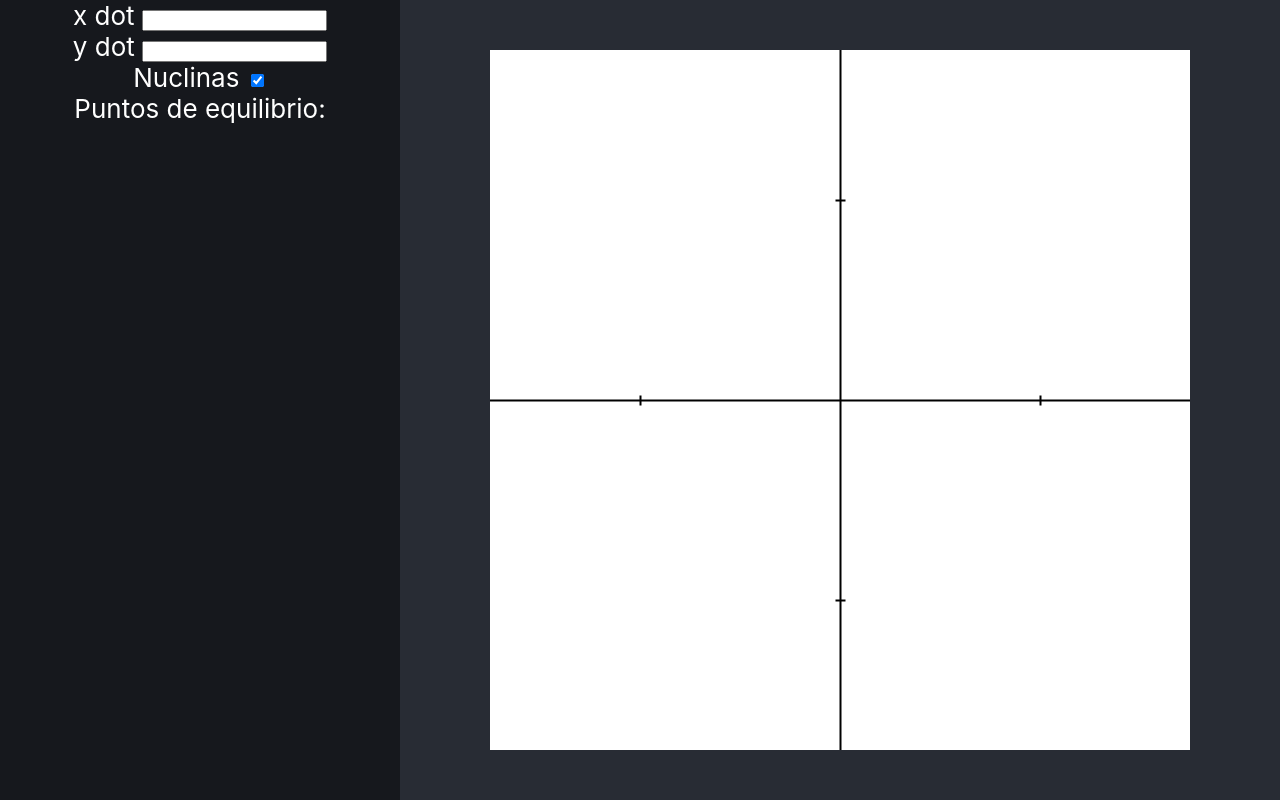
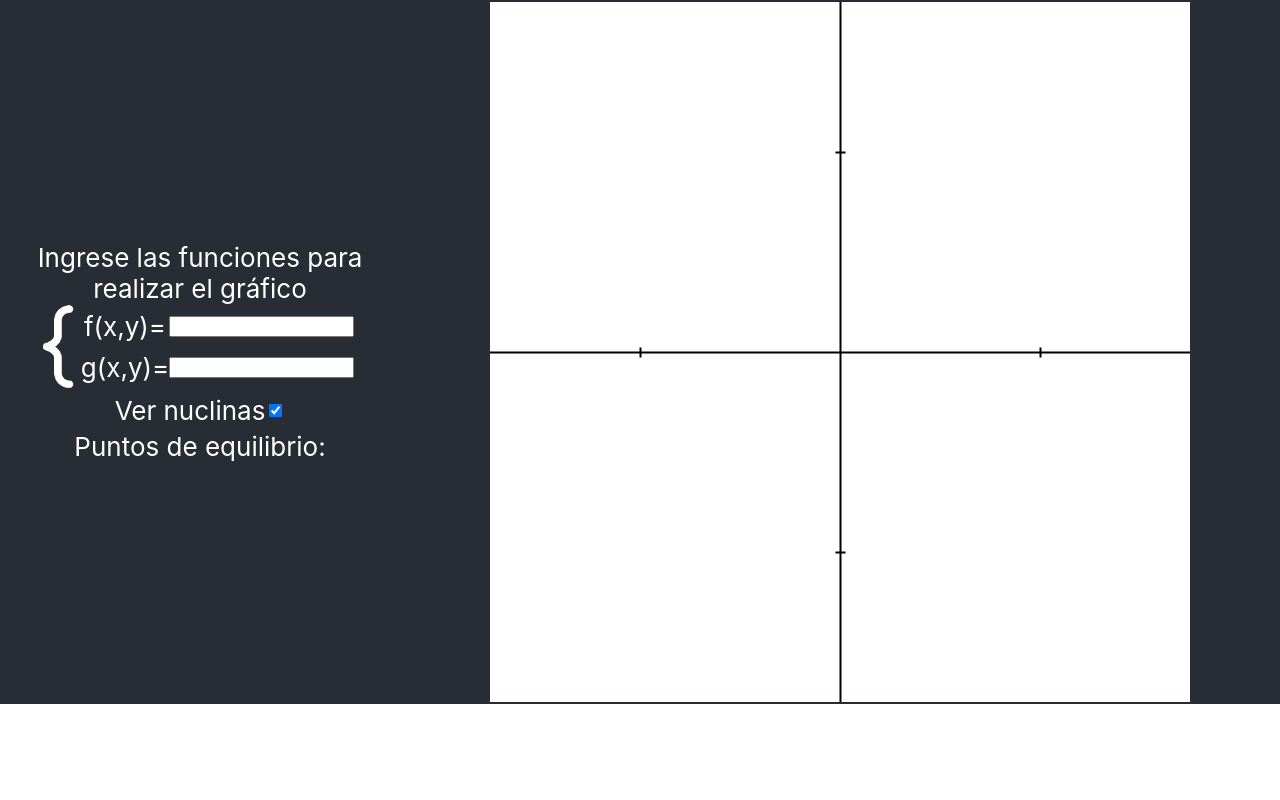
Before and after one commit to Matt0017/mys-nolineales, a React (Create React App) app: page / in a window 1280 px wide. Built offline with nearby package versions, Linux system fonts and the light colour scheme.

Commit message:
Mini cambios de diseno

```diff
--- a/src/App.css
+++ b/src/App.css
@@ -1,5 +1,6 @@
 .App {
 	text-align: center;
+	height: 100%;
 }
 
 .App-logo {
@@ -13,13 +14,6 @@
 	}
 }
 
-.App-header {
-  background-color: #282c34;
-  min-height: 100vh;
-  display: flex;
-  font-size: calc(10px + 2vmin);
-  color: white;
-}
 
 .App-link {
 	color: #61dafb;
@@ -29,6 +23,7 @@
 	from {
 		transform: rotate(0deg);
 	}
+
 	to {
 		transform: rotate(360deg);
 	}
@@ -38,7 +33,9 @@
 	display: flex;
 	align-items: center;
 	justify-content: center;
-	width: calc(100% - 400px);
+	height: 100%;
+	flex: 2;
+	cursor: grab;
 }
 
 .main-canvas {
@@ -51,9 +48,45 @@
 .container {
 	display: flex;
 	width: 100%;
+	height: 100%;
+	background-color: #282c34;
+	font-size: calc(10px + 2vmin);
+	color: white;
+}
+
+.no-lineal{
+	display: flex;
+	flex-direction: row;
+	justify-content: center;
+	align-items: center;
+}
+
+.llaves_funciones{
+
+}
+
+.functions{
+	display: flex;
+	flex-direction: column;
+}
+
+.function{
+	display: flex;
+	flex-direction: row;
+	margin: 5px;
+	align-items: center;
+	justify-content: center;
+}
+
+.input_text{
+	flex: 1;
+}
+
+.input{
+	flex: 2;
 }
 
 .inputs {
 	width: 400px;
-	background-color: #16181d;
+	align-self: center;
 }
--- a/src/App.js
+++ b/src/App.js
@@ -1,10 +1,10 @@
-import logo from './logo.svg';
 import './App.css';
 import React, { Component } from 'react';
-import { acos, all, create, dot, e, evaluate, exp, isZero, norm, pi, pow, re, sqrt } from 'mathjs'
+import { acos, all, create, dot, evaluate, norm, pi, pow, sqrt } from 'mathjs'
 import 'math-expression-evaluator'
 import 'nerdamer'
 import nerdamer from 'nerdamer/all';
+import Llave from './soporte-abierto.png'
 
 class App extends Component {
 
@@ -166,7 +166,7 @@ class App extends Component {
 		const spaceInBetweenX = ctx.canvas.width / (flowlineCount - 3);
 		const spaceInBetweenY = ctx.canvas.height / (flowlineCount - 3);
 
-		if (this.xdotexpression != "" && this.ydotexpression != "")
+		if (this.xdotexpression !=="" && this.ydotexpression !=="")
 		{
 			ctx.beginPath();
 			ctx.strokeStyle = "rgb(50,100,178)";
@@ -256,7 +256,7 @@ class App extends Component {
 						) * 180 / pi;
 					if (angle > 89)
 					{
-						if (slowdownCounter == slowdownLimit)
+						if (slowdownCounter === slowdownLimit)
 						{
 							break;
 						}
@@ -296,7 +296,7 @@ class App extends Component {
 			// we draw the line at the very beginning of the next iteration to avoid going over
 
 			// draw arrow tip
-			if (step == params.flowlineSteps-1)
+			if (step === params.flowlineSteps-1)
 			{
 				this.drawTip(ctx, this.pointToPixel(axes, pPoint), screenPos, { tipLength: 10 });
 			}
@@ -313,7 +313,7 @@ class App extends Component {
 
 	drawNuclinas(ctx, axes)
 	{
-		if (this.xdotexpression == "" || this.ydotexpression == "")
+		if (this.xdotexpression === "" || this.ydotexpression === "")
 		{
 			return;
 		}
@@ -337,9 +337,6 @@ class App extends Component {
 
 		const limit = xDirection ? ctx.canvas.height : ctx.canvas.width;
 		const subVar = xDirection ? 'y': 'x';
-		const solveVar = xDirection ? 'x': 'y';
-
-		const nAltExpression = nerdamer(altExpression);
 
 		let current = -increment
 
@@ -365,7 +362,7 @@ class App extends Component {
 					continue;
 				}
 
-				if (typeof(point) == 'number' && isNaN(point))
+				if (typeof(point) === 'number' && isNaN(point))
 				{
 					// We are dealing with complex numbers, we need a more robust solution
 					// As of now, we don't have one, so just // TODO log a "not spamy" warning to the user
@@ -432,7 +429,7 @@ class App extends Component {
 		}
 
 		let fract = exp.toString().split("/");
-		if (fract.length == 2)
+		if (fract.length === 2)
 		{
 			return (parseInt(fract[0]) / parseInt(fract[1]));
 		}
@@ -496,7 +493,7 @@ class App extends Component {
 //#region Math
 	DeterminePOE(expression, solutionFor1, expression2, solutionFor2)
 	{
-		if (this.xdotexpression == "" || this.xdotexpression == "")
+		if (this.xdotexpression === "" || this.xdotexpression === "")
 		{
 			return;
 		}
@@ -504,8 +501,8 @@ class App extends Component {
 		this.POE = [];
 
 		{
-			const includesX = expression.indexOf('x') != -1;
-			const includesY = expression.indexOf('y') != -1;
+			const includesX = expression.indexOf('x') !==-1;
+			const includesY = expression.indexOf('y') !==-1;
 
 			let totalFound = [];
 
@@ -618,7 +615,7 @@ class App extends Component {
 					continue;
 				}
 				// super ineficiente pero bueno
-				if (!solveValues.includes((s) => s.toString() == solveS.toString()))
+				if (!solveValues.includes((s) => s.toString() === solveS.toString()))
 				{
 					solveValues.push(solveS);
 				}
@@ -630,7 +627,6 @@ class App extends Component {
 		{
 			const s = solveValues[sI];
 
-			let foundSolutions = []
 			for (let sI = 0; sI < solutionFor2[subVar].length; sI++)
 			{
 				const solution = solutionFor2[subVar][sI];
@@ -688,8 +684,8 @@ class App extends Component {
 	prepareSolutionFromExpression(expression, solution)
 	{
 		// Pre calculate solutions for x and y (if applies) for the expression
-		const includesX = expression.indexOf('x') != -1;
-		const includesY = expression.indexOf('y') != -1;
+		const includesX = expression.indexOf('x') !==-1;
+		const includesY = expression.indexOf('y') !==-1;
 
 		const nExpression = nerdamer(expression)
 
@@ -815,12 +811,27 @@ class App extends Component {
 				onMouseMove={(e) => this.onAppDrag(e)}
 				onMouseUp={(e) => this.onAppMouseUp(e)}
 			>
-				<header className="App-header">
+
 					<div className='container'>
 						<div className='inputs'>
-							x dot <input onChange={(e) => this.updateXDotExpression(e)}></input><br/>
-							y dot <input onChange={(e) => this.updateYDotExpression(e)}></input><br/>
-							Nuclinas <input type="checkbox" onChange={(e) => this.ShowNuclinas(e)} checked={this.state.bShowNuclinas}></input><br/>
+							Ingrese las funciones para realizar el gráfico
+							<div className='no-lineal'>
+								<img src={Llave} width={35}></img>
+								<div className='functions'>
+									<div className='function'>
+										<div className='input_text'>f(x,y)=</div>
+										<input className='input' onChange={(e) => this.updateXDotExpression(e)}></input>
+									</div>
+									<div className='function'>
+										<div className='input_text'>g(x,y)=</div>
+										<input className='input' onChange={(e) => this.updateYDotExpression(e)}></input>
+									</div>
+								</div>
+							</div>
+							<div className='function'>
+								<div className='nuctlina'>Ver nuclinas</div>
+								<input type="checkbox" onChange={(e) => this.ShowNuclinas(e)} checked={this.state.bShowNuclinas}></input>
+							</div>
 							Puntos de equilibrio: {this.state.POE}
 						</div>
 						<div className="canvas-container">
@@ -828,11 +839,9 @@ class App extends Component {
 								onDragStart={(e) => this.onCanvasDragStart(e)} draggable={true}
 								onMouseDown={(e) => this.onCanvasMouseDown(e)}
 								onWheel={(e) => this.zoomCanvas(e)}>
-
 							</canvas>
 						</div>
 					</div>
-				</header>
 			</div>
 		);
 	}
```
Also changed, not shown: src/soporte-abierto.png (added). Lines whose indentation alone changed are shown as unchanged.
